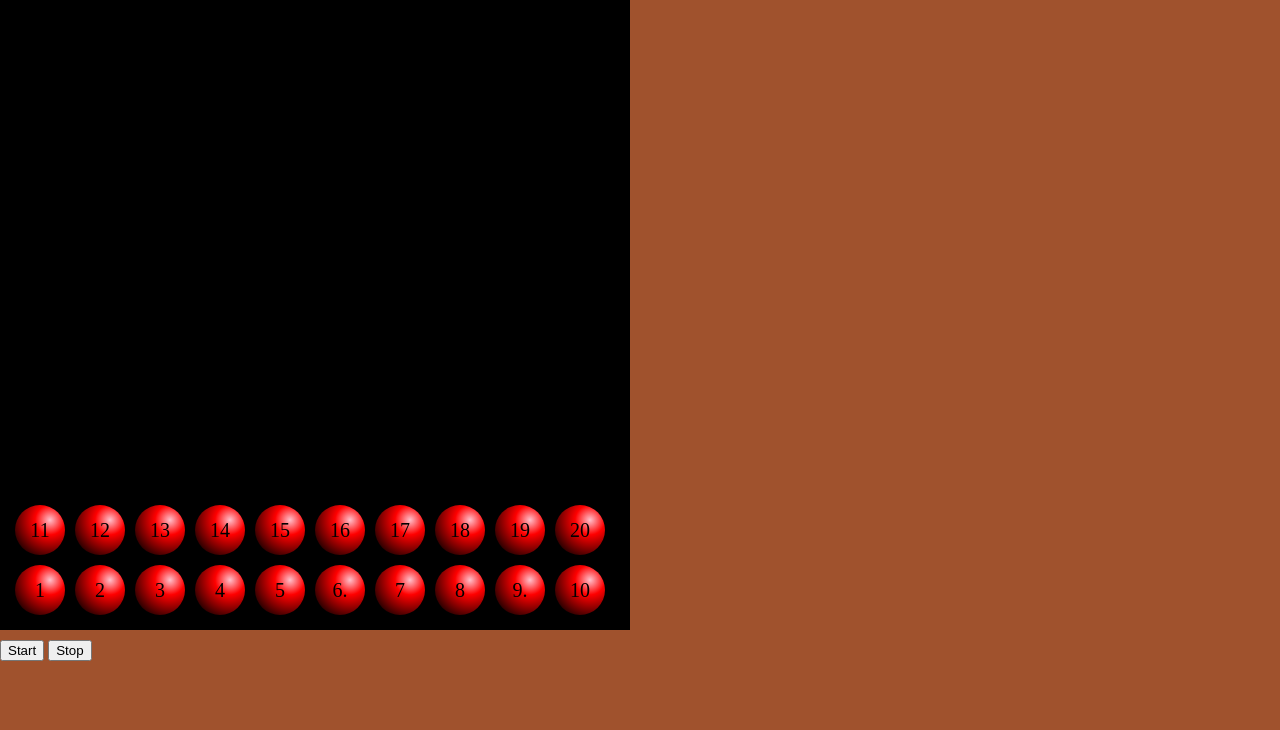
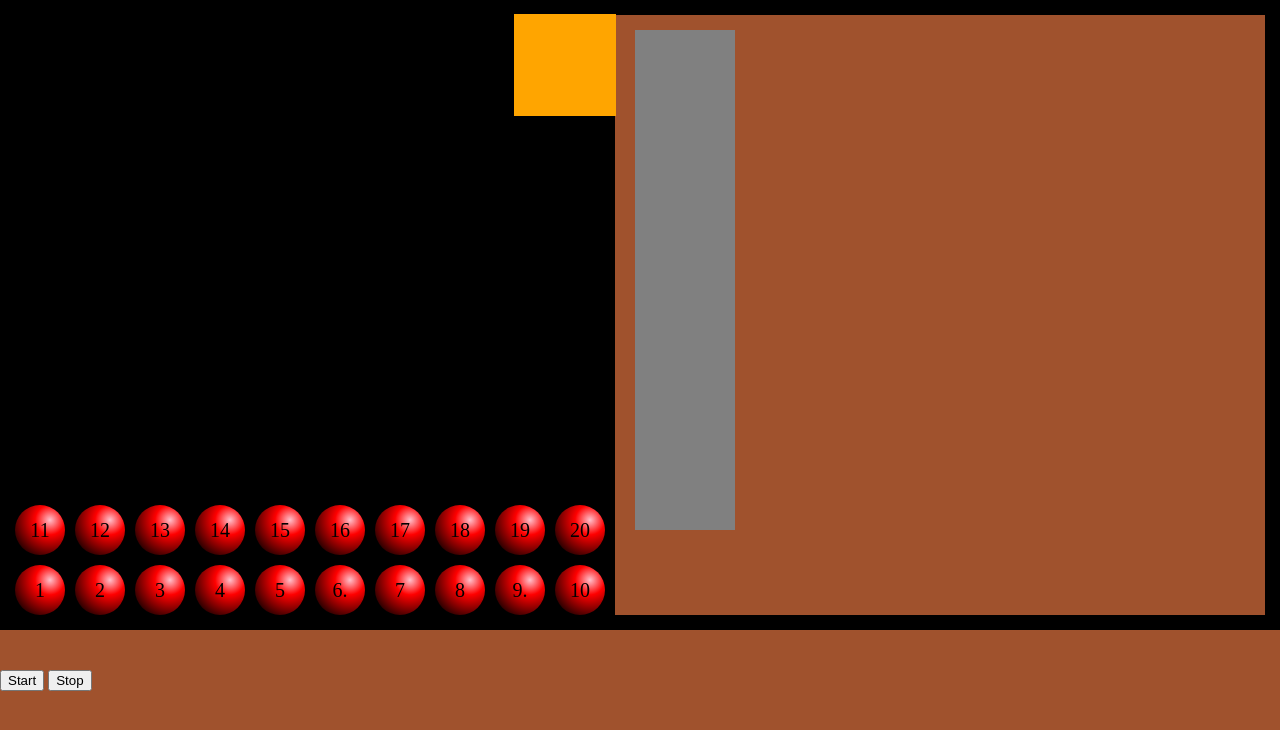
Before and after one commit to Wociecho/losso, a plain HTML site: page index.html in a window 1280 px wide. Drawn offline with Linux system fonts and the light colour scheme.

Commit message:
Wynik gry
Wylosowane piłki powiększone oraz przeniesione do diva z wynikami

```diff
--- a/index.html
+++ b/index.html
@@ -9,6 +9,7 @@
 </head>
 
 <body>
+    <div class="game">
         <div class="container">
             <div class="pilka">
                 <p>1</p>
@@ -70,6 +71,22 @@
             <div class="pilka">
                 <p>20</p>
             </div>
+
+            <div class="exit"></div>
+
+            <div class="tube">
+                <div class="result">
+                </div>
+                <div class="result">
+                </div>
+                <div class="result">
+                </div>
+                <div class="result">
+                </div>
+                <div class="result">
+                </div>
+            </div>
+        </div>
     </div>
     <button id="start" onclick="start();">Start</button>
     <button id="stop" onclick="stop();">Stop</button>
--- a/pilki.js
+++ b/pilki.js
@@ -1,6 +1,7 @@
 const ruchy = [];
 let poczatekS = 0;
 let poczatekW = 550;
+let doKonca = 5;
 //ustalanie pozycji początkowej
 for (let i = 0; i < document.getElementsByClassName('pilka').length; i++) {
     if (poczatekS >= 550) {
@@ -27,7 +28,11 @@ function start() {
         //szybkość kuli
         let szybkosc = Math.ceil(Math.random() * 30) + 10;
         let szybkoscObrotow = Math.ceil(Math.random() * 6) + 3;
+        let losKierunekObrotow = Math.ceil(Math.random() * 2);
+        let kierunekObrotow = "normal";
+        if (losKierunekObrotow == 1) {
             kierunekObrotow = "reverse";
+        }
         document.getElementsByClassName('pilka')[i].children[0].style.animation = "spin 0." + szybkoscObrotow + "s infinite linear " + kierunekObrotow;
 
         //żeby nie robiły się kwadraty
@@ -41,10 +46,18 @@ function start() {
         // Animacja/odbicia
         function animacja(nr) {
             //Koniec
-            /*if (pozycjaX > 500 && pozycjaY < 50) {
-                alert('BRAWOOOO!');
+            if (pozycjaX > 500 && pozycjaY < 50) {
+                document.getElementsByClassName('pilka')[nr].style.left = "645px";
+                document.getElementsByClassName('pilka')[nr].style.top = 40 + (doKonca - 1) * 100 + "px";
+                document.getElementsByClassName('pilka')[nr].style.transform = "scale(2)";
+                document.getElementsByClassName('pilka')[nr].style.zIndex = "1";
                 clearInterval(ruchy[i]);
-            }*/
+                doKonca--;
+
+                if (doKonca == 0) {
+                    stop();
+                }
+            } else {
                 //Kierunek NE
                 if (kierunekKuli == 1) {
                     if (pozycjaX < 550 && pozycjaY > 0) {
@@ -102,6 +115,7 @@ function start() {
                     }
                 }
             }
+        }
         //---
 
         ruchy[i] = setInterval(animacja, szybkosc, i);
--- a/style.css
+++ b/style.css
@@ -7,14 +7,15 @@ body {
     background-color: sienna;
 }
 
+.game {
+    border: 15px solid black;
+}
+
 .container {
     background-color: black;
     width: 600px;
     height: 600px;
     position: relative;
-    top: 15px;
-    left: 15px;
-    outline: 15px solid black;
 }
 
 .pilka {
@@ -34,6 +35,30 @@ body {
     transform: translate(-50%, -50%);
 }
 
+.exit {
+    position: absolute;
+    top: 0;
+    right: 0;
+    width: 100px;
+    height: 100px;
+    background-color: orange;
+    outline: 1px solid orange;
+}
+
+.tube {
+    position: absolute;
+    left: 620px;
+    top: 15px;
+    width: 100px;
+    height: 500px;
+    background-color: gray
+}
+
+.result {
+    width: 100%;
+    height: 20%;
+}
+
 #stop,
 #start {
     margin-top: 40px;
```
Lines whose indentation alone changed are shown as unchanged.
